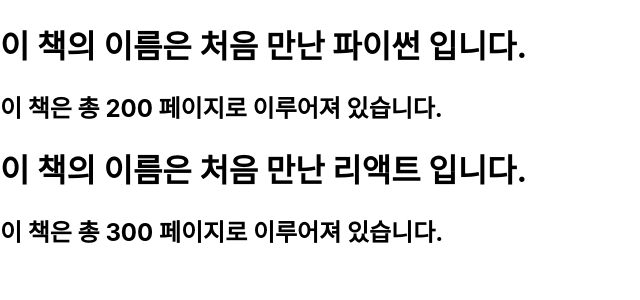
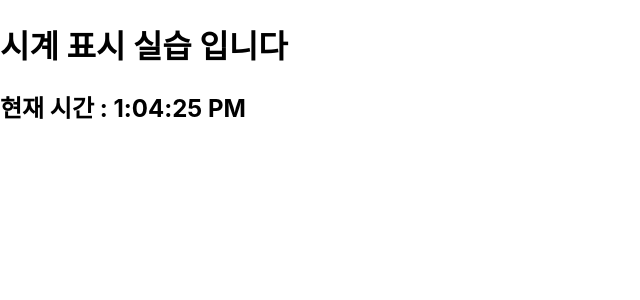
Before and after one commit to sh0114/Practice_React, a React (Create React App) app in the folder my-app/: page / in a window 1280 px wide. Shown: the top 300 px of the page, without its empty margins (0-640 px from the left). Built offline with nearby package versions, Linux system fonts and the light colour scheme.

Commit message:
처음만난리액트 4강, react element 학습 및 시계실습

```diff
--- /dev/null
+++ b/my-app/src/chapter_04/Clock.jsx
@@ -0,0 +1,12 @@
+import React from 'react';
+
+function Clock(props){
+    return(
+        <div>
+            <h1>시계 표시 실습 입니다</h1>
+            <h2>현재 시간 : {new Date().toLocaleTimeString()}</h2>
+        </div>
+    );
+}
+
+export default Clock;
--- a/my-app/src/index.js
+++ b/my-app/src/index.js
@@ -1,18 +1,30 @@
 import React from 'react';
 import ReactDOM from 'react-dom/client';
 import './index.css';
-//import App from './App';
+import App from './App';
 import reportWebVitals from './reportWebVitals';
 
 import Library from './chapter_03/Library';
+import Clock from './chapter_04/Clock';
 
 const root = ReactDOM.createRoot(document.getElementById('root'));
-root.render(
+/* root.render(
   <React.StrictMode>
-    <Library />
+    {/* <App />}
+   <Library />
   </React.StrictMode> ,
   document.getElementById('root')
-);
+); */
+
+setInterval(() => {
+  root.render(
+    <React.StrictMode>
+      <Clock />
+    </React.StrictMode> ,
+    document.getElementById('root')
+  );
+}, 1000 );
+
 
 // If you want to start measuring performance in your app, pass a function
 // to log results (for example: reportWebVitals(console.log))
```
